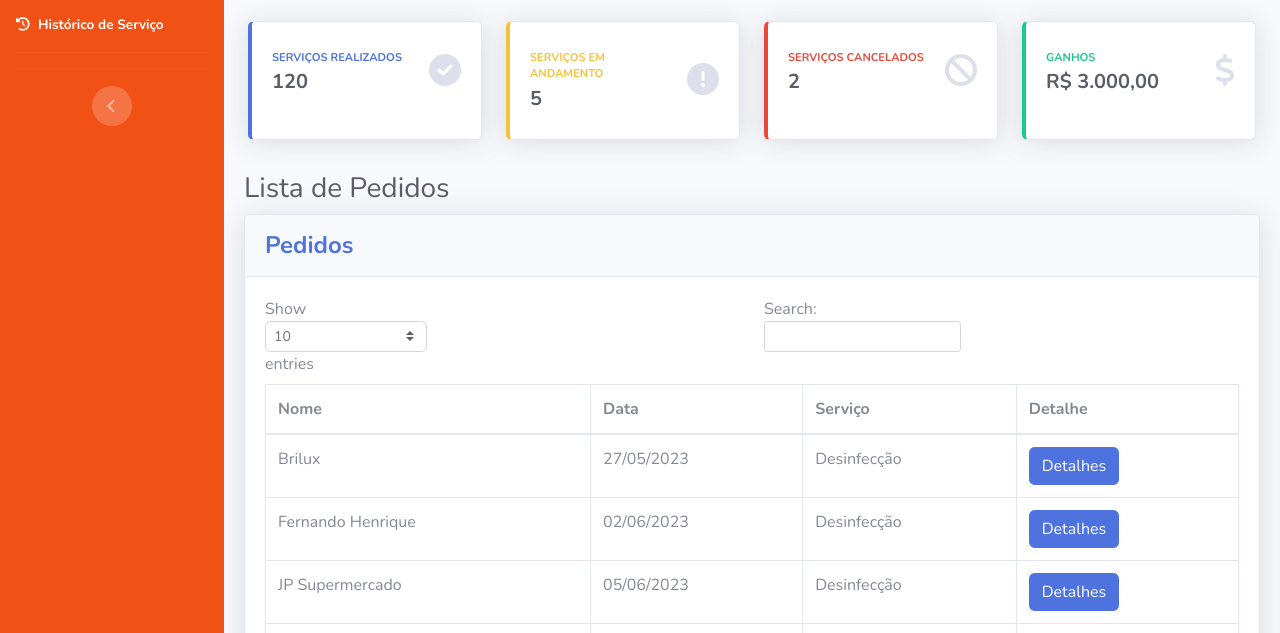
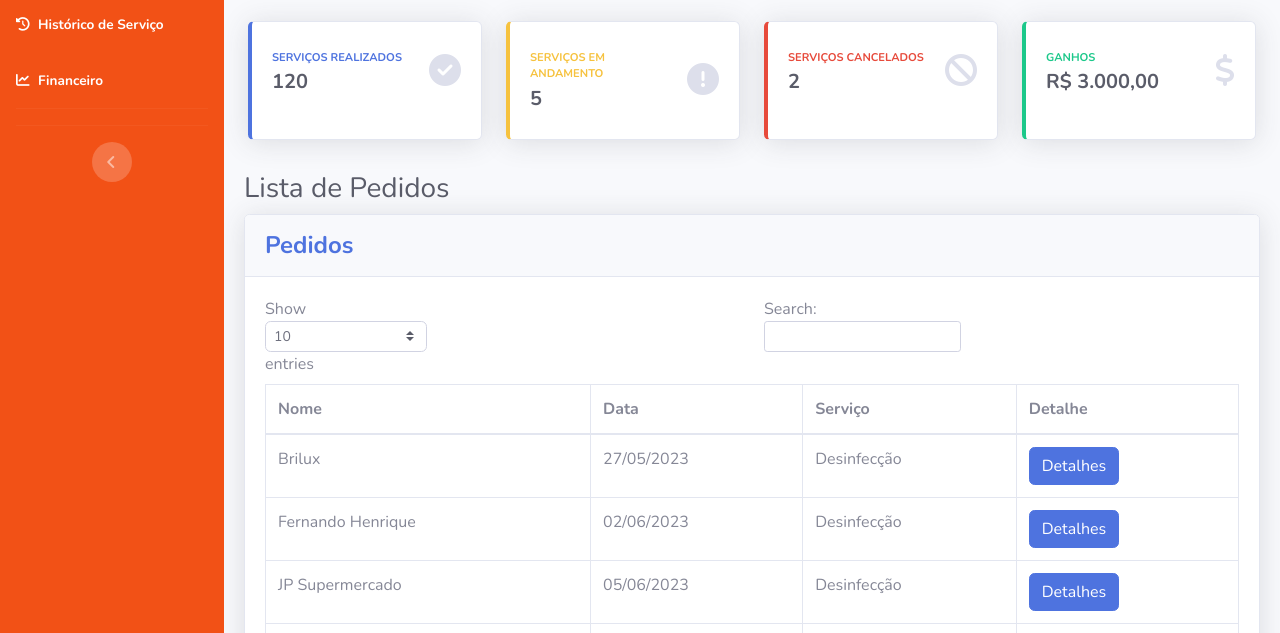
Before and after one commit to Vandilmacandido/eaiConecta, a plain HTML site: page dashboard.html in a window 1280 px wide. Shown: the part 131-764 px from the top of the page. Drawn offline with nearby package versions, Linux system fonts and the light colour scheme; no server answers.

Commit message:
Update dashboard.html

```diff
--- a/dashboard.html
+++ b/dashboard.html
@@ -55,6 +55,12 @@
                 <a class="nav-link" href="historico.html">
                     <i class="fa fa-history" aria-hidden="true"></i>
                     <span>Histórico de Serviço</span></a>
+            </li>
+
+            <li class="nav-item active">
+                <a class="nav-link" href="Financeiro.html">
+                    <i class="fa fa-line-chart" aria-hidden="true"></i>
+                    <span>Financeiro</span></a>
             </li>
 
             <!-- Divider -->
```
